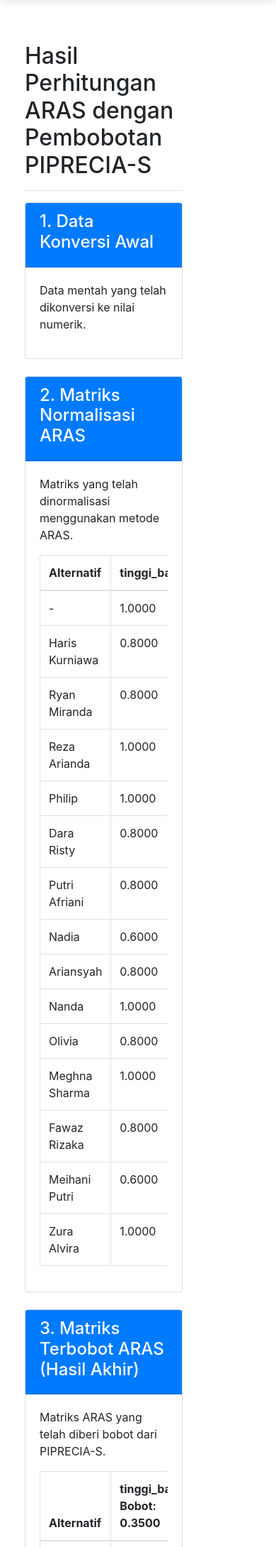
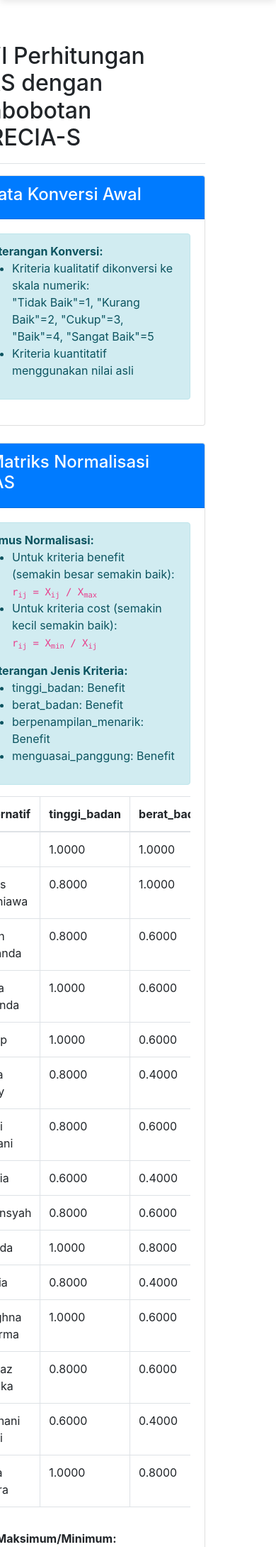
Before and after one commit to Ramadhaniyanto19/implementasi-aras-piprecia-s, a PHP site: page /skema_hitung/skema_hitung.php in a window 390 px wide. Shown: the part 60-2240 px from the top of the page at 71% size. Run offline with PHP 8.4, Linux system fonts and the light colour scheme; a user stored in the database is signed in; data comes from the database, SQL or seed files in the repository; data that the repository does not hold is empty.

Commit message:
fix the responsive display and fix the report

```diff
--- a/crud/tampil/tampil.php
+++ b/crud/tampil/tampil.php
@@ -20,7 +20,7 @@ if (isset($_SESSION['username'])) {
 	<div class="container-fluid w-full">
 		<div class="row">
 			<!-- Main Content -->
-			<main class="col-md-9 ms-sm-auto col-lg-12 px-md-4 py-4">
+			<main class="col-md-9 ms-sm-auto col-lg-10 px-md-4 py-4">
 				<div class="d-flex justify-content-between flex-wrap flex-md-nowrap align-items-center pt-3 pb-2 mb-3 border-bottom">
 					<h1 class="h2">Daftar Alternatif</h1>
 					<div class="btn-toolbar mb-2 mb-md-0">
--- a/hitung/hitung.php
+++ b/hitung/hitung.php
@@ -9,8 +9,8 @@ if (isset($_SESSION['username'])) {
 		<div class="row w-full">
 			<main class="col-md-9 w-full col-lg-12 px-md-4 py-4">
 				<div class="d-flex justify-content-between flex-wrap flex-md-nowrap align-items-center pt-3 pb-2 mb-3 border-bottom">
-					<h1 class="h2">Hasil Perankingan ARAS dengan Bobot PIPRECIA-S</h1>
-					<div class="btn-toolbar mb-2 mb-md-0">
+					<h1 class="h2 col-8">Hasil Perankingan ARAS dengan Bobot PIPRECIA-S</h1>
+					<div class="btn-toolbar mb-2 mb-md-0 col-4">
 						<a href="../skema_hitung/skema_hitung.php" class="btn btn-warning mr-2">
 							<i class="fas fa-project-diagram"></i> View Skema
 						</a>
--- a/includes/header.php
+++ b/includes/header.php
@@ -161,12 +161,12 @@
     <div class="container-fluid">
         <div class="row">
             <!-- Sidebar -->
-            <div class="col-3 d-none d-lg-block">
+            <div class="col-2 d-none d-lg-block">
             </div>
             <?php include('sidebar.php'); ?>
 
             <!-- Main Content -->
-            <main role="main" class="main-content col-9">
+            <main role="main" class="main-content col-10">
                 <!-- Your page content goes here -->
-                <div class="w-full">
+                <div class="w-full" style="margin-left: -100px;">
                     <!-- Content will start below the fixed navbar -->
--- a/skema_hitung/skema_hitung.php
+++ b/skema_hitung/skema_hitung.php
@@ -21,7 +21,7 @@ if (isset($_SESSION['username'])) {
 
 	<div class="container-fluid">
 		<div class="row">
-			<main class="col-md-9 ms-sm-auto col-lg-12 px-md-4 py-4">
+			<main class="col-md-9 ms-sm-auto col-lg-11 px-md-4 py-4">
 				<div class="d-flex justify-content-between flex-wrap flex-md-nowrap align-items-center pt-3 pb-2 mb-3 border-bottom">
 					<h1 class="h2">Hasil Perhitungan ARAS dengan Pembobotan PIPRECIA-S</h1>
 				</div>
@@ -32,7 +32,16 @@ if (isset($_SESSION['username'])) {
 						<h4>1. Data Konversi Awal</h4>
 					</div>
 					<div class="card-body">
-						<p>Data mentah yang telah dikonversi ke nilai numerik.</p>
+						<div class="alert alert-info">
+							<strong>Keterangan Konversi:</strong>
+							<ul>
+								<li>Kriteria kualitatif dikonversi ke skala numerik:
+									<br>"Tidak Baik"=1, "Kurang Baik"=2, "Cukup"=3, "Baik"=4, "Sangat Baik"=5
+								</li>
+								<li>Kriteria kuantitatif menggunakan nilai asli</li>
+							</ul>
+						</div>
+
 						<?php
 						$sql = mysqli_query($koneksi, "SELECT * FROM data_konversi");
 						if (mysqli_num_rows($sql) > 0) {
@@ -53,7 +62,6 @@ if (isset($_SESSION['username'])) {
 								echo '<tr><td>' . htmlspecialchars($data['alternatif']) . '</td>';
 
 								foreach ($kriteria_list as $col_name => $data_kriteria) {
-									// Perbaikan error undefined key dengan pengecekan isset
 									$value = isset($data[$col_name]) ? $data[$col_name] : 0;
 									echo '<td>' . htmlspecialchars($value) . '</td>';
 								}
@@ -73,7 +81,24 @@ if (isset($_SESSION['username'])) {
 						<h4>2. Matriks Normalisasi ARAS</h4>
 					</div>
 					<div class="card-body">
-						<p>Matriks yang telah dinormalisasi menggunakan metode ARAS.</p>
+						<div class="alert alert-info">
+							<strong>Rumus Normalisasi:</strong>
+							<ul>
+								<li>Untuk kriteria benefit (semakin besar semakin baik):
+									<br><code>r<sub>ij</sub> = X<sub>ij</sub> / X<sub>max</sub></code>
+								</li>
+								<li>Untuk kriteria cost (semakin kecil semakin baik):
+									<br><code>r<sub>ij</sub> = X<sub>min</sub> / X<sub>ij</sub></code>
+								</li>
+							</ul>
+							<strong>Keterangan Jenis Kriteria:</strong>
+							<ul>
+								<?php foreach ($kriteria_list as $col_name => $data): ?>
+									<li><?= htmlspecialchars($data['nama']) ?>: <?= ucfirst($data['jenis']) ?></li>
+								<?php endforeach; ?>
+							</ul>
+						</div>
+
 						<?php
 						// Hitung matriks normalisasi ARAS
 						$aras_matrix = [];
@@ -93,7 +118,6 @@ if (isset($_SESSION['username'])) {
 						$sql = mysqli_query($koneksi, "SELECT * FROM data_matrik");
 						while ($data = mysqli_fetch_assoc($sql)) {
 							foreach ($kriteria_list as $col_name => $data_kriteria) {
-								// Perbaikan error undefined key dengan pengecekan isset
 								$value = isset($data[$col_name]) ? $data[$col_name] : 0;
 
 								if ($value > $max_min_values[$col_name]['max']) {
@@ -125,7 +149,6 @@ if (isset($_SESSION['username'])) {
 								echo '<tr><td>' . htmlspecialchars($data['alternatif']) . '</td>';
 
 								foreach ($kriteria_list as $col_name => $data_kriteria) {
-									// Perbaikan error undefined key dengan pengecekan isset
 									$value = isset($data[$col_name]) ? $data[$col_name] : 0;
 									$max = $max_min_values[$col_name]['max'];
 									$min = $max_min_values[$col_name]['min'];
@@ -145,6 +168,16 @@ if (isset($_SESSION['username'])) {
 							}
 
 							echo '</tbody></table></div>';
+
+							// Tampilkan nilai max/min
+							echo '<div class="mt-3"><strong>Nilai Maksimum/Minimum:</strong><ul>';
+							foreach ($max_min_values as $col_name => $data) {
+								echo '<li>' . htmlspecialchars($data['nama']) .
+									': Max=' . $data['max'] .
+									', Min=' . $data['min'] .
+									' (' . ucfirst($data['jenis']) . ')</li>';
+							}
+							echo '</ul></div>';
 						}
 						?>
 					</div>
@@ -156,7 +189,20 @@ if (isset($_SESSION['username'])) {
 						<h4>3. Matriks Terbobot ARAS (Hasil Akhir)</h4>
 					</div>
 					<div class="card-body">
-						<p>Matriks ARAS yang telah diberi bobot dari PIPRECIA-S.</p>
+						<div class="alert alert-info">
+							<strong>Rumus Pembobotan:</strong>
+							<ul>
+								<li><code>v<sub>ij</sub> = w<sub>j</sub> × r<sub>ij</sub></code></li>
+								<li>Dimana:
+									<ul>
+										<li>w<sub>j</sub> = bobot kriteria dari PIPRECIA-S</li>
+										<li>r<sub>ij</sub> = nilai normalisasi</li>
+										<li>v<sub>ij</sub> = nilai terbobot</li>
+									</ul>
+								</li>
+							</ul>
+						</div>
+
 						<?php
 						if (!empty($aras_matrix)) {
 							echo '
@@ -176,7 +222,6 @@ if (isset($_SESSION['username'])) {
 								echo '<tr><td>' . htmlspecialchars($alt) . '</td>';
 
 								foreach ($kriteria_list as $col_name => $data) {
-									// Perbaikan error undefined key dengan pengecekan isset
 									$normalized_value = isset($values[$col_name]) ? $values[$col_name] : 0;
 									$weighted = $normalized_value * $data['bobot'];
 									echo '<td>' . number_format($weighted, 4) . '</td>';
@@ -197,7 +242,20 @@ if (isset($_SESSION['username'])) {
 						<h4>4. Hasil Akhir ARAS dengan Pembobotan PIPRECIA-S</h4>
 					</div>
 					<div class="card-body">
-						<p>Nilai akhir dari perhitungan ARAS dengan pembobotan PIPRECIA-S.</p>
+						<div class="alert alert-info">
+							<strong>Rumus Nilai Akhir:</strong>
+							<ul>
+								<li><code>S<sub>i</sub> = Σ v<sub>ij</sub></code> (jumlah semua nilai terbobot per alternatif)</li>
+							</ul>
+							<strong>Klasifikasi:</strong>
+							<ul>
+								<li>0.8 - 1.0: Sangat Baik</li>
+								<li>0.6 - 0.79: Baik</li>
+								<li>0.4 - 0.59: Cukup</li>
+								<li>&lt; 0.4: Kurang</li>
+							</ul>
+						</div>
+
 						<?php
 						$aras_results = [];
 
@@ -211,17 +269,22 @@ if (isset($_SESSION['username'])) {
                                         <th>Alternatif</th>
                                         <th>Nilai Akhir</th>
                                         <th>Keterangan</th>
+                                        <th>Detail Perhitungan</th>
                                     </tr>
                                 </thead>
                                 <tbody>';
 
 							foreach ($aras_matrix as $alt => $values) {
 								$score = 0;
+								$detail = [];
+
 								foreach ($kriteria_list as $col_name => $data) {
-									// Perbaikan error undefined key dengan pengecekan isset
 									$normalized_value = isset($values[$col_name]) ? $values[$col_name] : 0;
-									$score += $normalized_value * $data['bobot'];
+									$weighted = $normalized_value * $data['bobot'];
+									$score += $weighted;
+									$detail[] = number_format($weighted, 4) . ' (' . $data['nama'] . ')';
 								}
+
 								$aras_results[$alt] = $score;
 							}
 
@@ -241,12 +304,21 @@ if (isset($_SESSION['username'])) {
 									$keterangan = 'Kurang';
 								}
 
+								// Hitung ulang detail untuk alternatif ini
+								$detail = [];
+								foreach ($kriteria_list as $col_name => $data) {
+									$normalized_value = isset($aras_matrix[$alt][$col_name]) ? $aras_matrix[$alt][$col_name] : 0;
+									$weighted = $normalized_value * $data['bobot'];
+									$detail[] = number_format($weighted, 4) . ' (' . $data['nama'] . ')';
+								}
+
 								echo '
                             <tr>
                                 <td>' . $rank . '</td>
                                 <td>' . htmlspecialchars($alt) . '</td>
                                 <td>' . number_format($score, 4) . '</td>
                                 <td>' . htmlspecialchars($keterangan) . '</td>
+                                <td>' . implode(' + ', $detail) . ' = ' . number_format($score, 4) . '</td>
                             </tr>';
 								$rank++;
 							}
```
